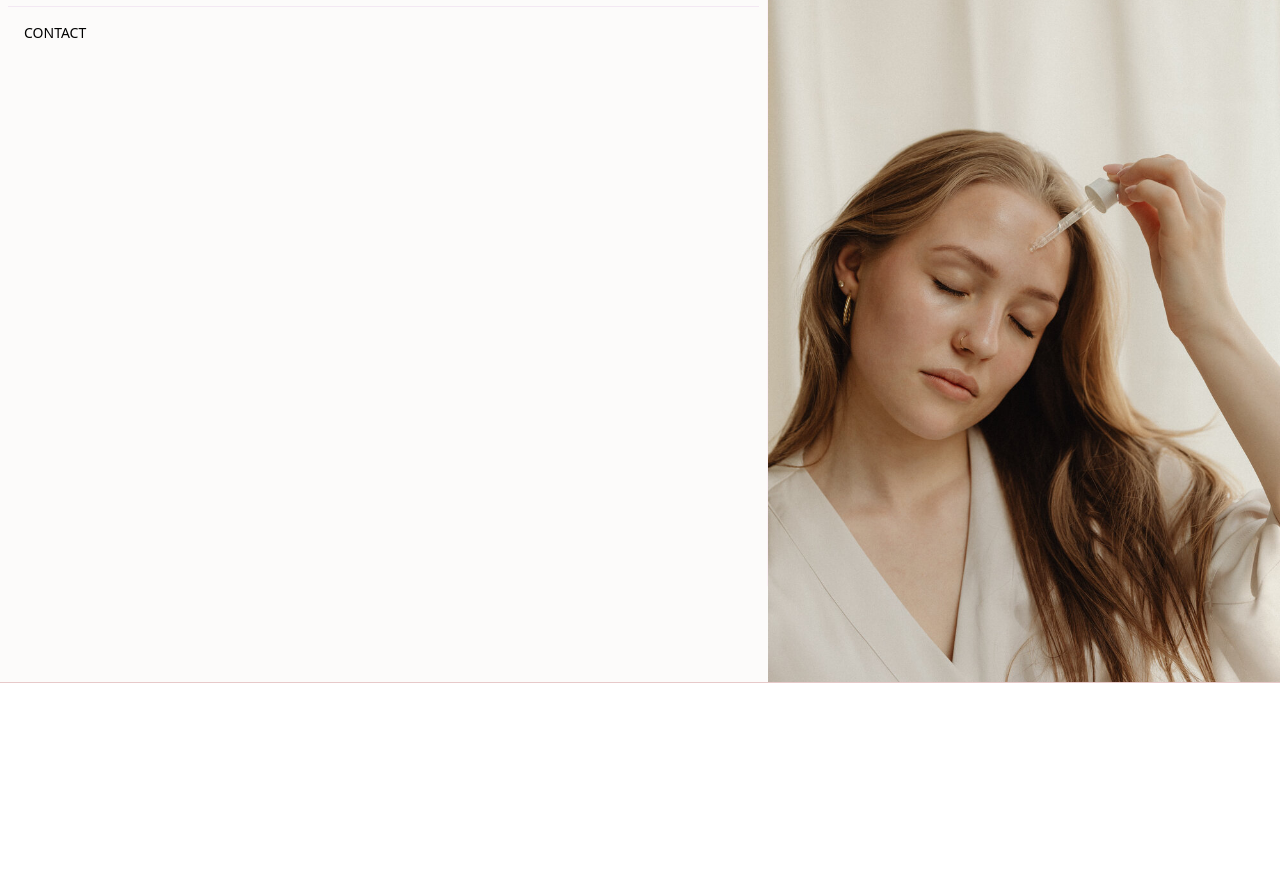
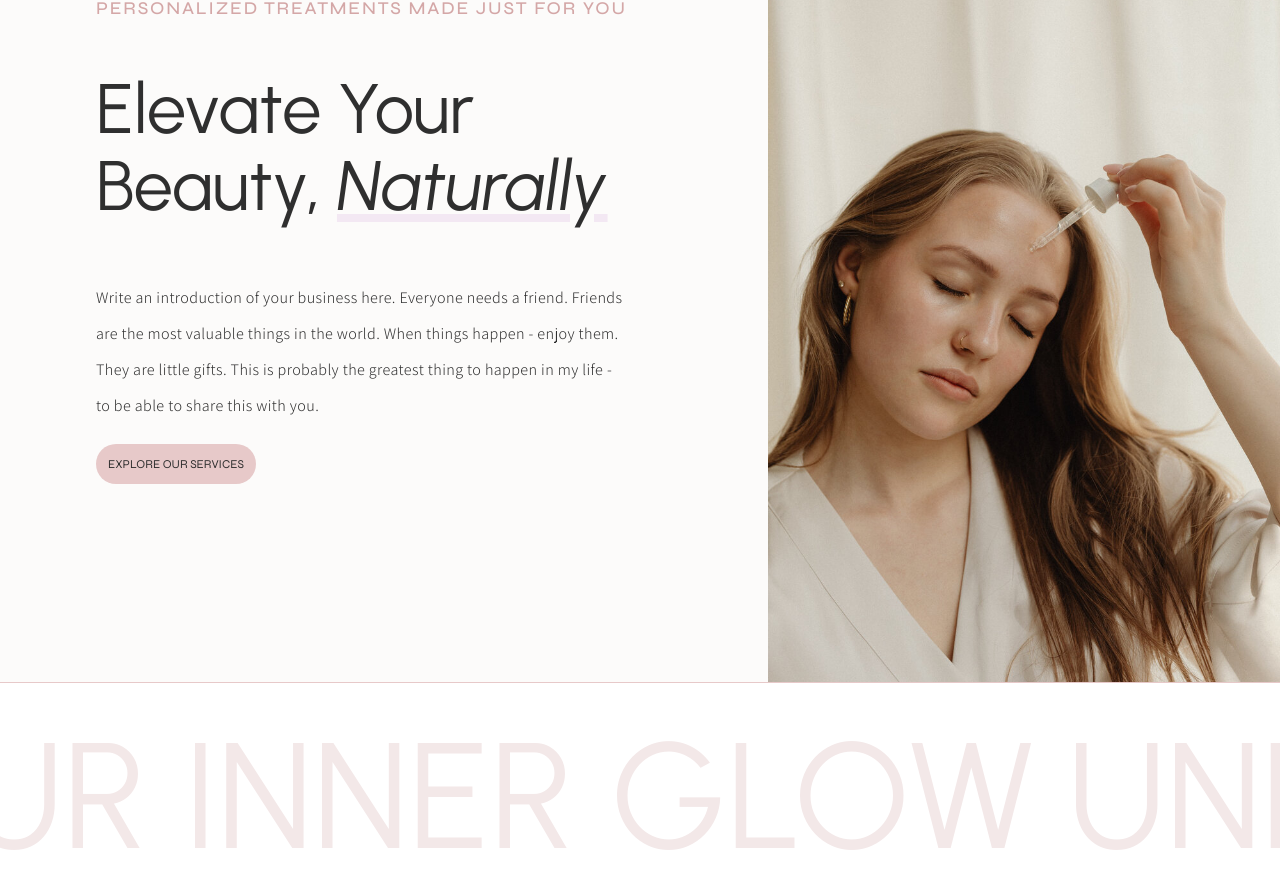
Before and after one commit to ABIGAILMOJUME/Navia-skin, a React (Vite) app: page / in a window 1280 px wide. Shown: the part 214-1102 px from the top of the page. Before the commit the page ends 897 px from the top, so only its background shows below. Built offline with nearby package versions, Linux system fonts and the light colour scheme.

Commit message:
marquee done

```diff
--- a/src/App.jsx
+++ b/src/App.jsx
@@ -1,13 +1,15 @@
 import './App.css'
 import Hero from './Components/Hero';
 import Navbar from './Components/Navbar';
+import ServiceMenu from './Components/servicesmenu';
+
 
 const App = () => {
   return (
     <>
       <Navbar/>
       <Hero/>
-
+      <ServiceMenu/>
     </>
   );
 }
--- a/src/Components/Hero.jsx
+++ b/src/Components/Hero.jsx
@@ -8,13 +8,13 @@ const Hero = () => {
             <div className='grid md:grid-cols-2 '>
               <div className='text-center md:text-left lg:text-left lg:items-start lg:ml-24 md:ml-20 items-center mx-3 order-2 md:order-1 '>
                   <h1 className='mt-12 text-xl lg:text-lg md:text-sm text-one lg:mt-20 '>PERSONALIZED TREATMENTS MADE JUST FOR YOU</h1>
-                  <h6 className='text-grey-two font-urbanist text-5xl md:text-4xl lg:text-7xl lg:py-4 font-normal tracking-normal lg:leading-small mt-4 lg:mt-8'>Elevate Your Beauty, <i className='underline decoration-pink-one md:decoration-8'>Naturally</i></h6>
+                  <h6 className='text-grey-two font-urbanist text-5xl md:text-4xl lg:text-big lg:py-4 font-normal tracking-normal lg:leading-small mt-4 lg:mt-8'>Elevate Your Beauty, <i className='underline decoration-pink-one md:decoration-8'>Naturally</i></h6>
                 <p className='text-grey-two font-assistant font-light md:text-base lg:text-base text-lg mt-6 lg:mt-10 md:leading-9 tracking-wide lg:leading-9 '>Write an introduction of your business here. Everyone needs a friend. Friends are the most valuable things in the world. When things happen - enjoy them. They are little gifts. This is probably the greatest thing to happen in my life - to be able to share this with you. </p>
                 <button className='btn-one mt-5 md:h-10 md:w-40 md:text-xs text-sm h-14 w-44 p-3 mb-3'>EXPLORE OUR SERVICES</button>
               </div>
 
               {/*hero img */}
-              <div  className='md:ml-32 order-1 md:order-2 '>
+              <div  className='flex md:ml-32 order-1 md:order-2 '>
               <img src={heroimage} alt="serum woman" />
               </div>
             </div>
--- a/src/Components/Navbar.jsx
+++ b/src/Components/Navbar.jsx
@@ -33,9 +33,9 @@ const Navbar = () => {
 
                     {/*menu for mobile */}
                 <div className="mr-3 block md:hidden" onClick={toggleMenu}>
-                    {!isMenuOPen ?<AiOutlineClose size={30}/>: <AiOutlineMenu size={30}/> }
+                    {isMenuOPen ?<AiOutlineClose size={30}/>: <AiOutlineMenu size={30}/> }
                 </div>
-                <div className={!isMenuOPen ? "fixed left-0 top-0 w-[60%] h-full border-r border-pink-50 bg-grey-one ease-out duration-500" : "fixed left-[-100%] "}>
+                <div className={isMenuOPen ? "fixed left-0 top-0 w-[60%] h-full border-r border-pink-50 bg-grey-one ease-out duration-500" : "fixed left-[-100%] "}>
                 <a href=""><img src={logo} alt="" className=" w-56 pl-1 mt-2 hover:shadow-sm"/></a>
                     <ul className="p-2">
                 <li className="p-4 transition ease-in-out delay-300 hover:text-pink-two border-b border-pink-one"><a href=""></a>ABOUT</li>
--- a/src/Components/servicesmenu.jsx
+++ b/src/Components/servicesmenu.jsx
@@ -1,9 +1,25 @@
-const serviceMenu = () => {
+const ServiceMenu = () => {
     return (
+       <>
+             <div className="relative flex overflow-x-hidden">
+  <div className=" animate-marquee whitespace-nowrap tracking-wide">
+    <span className="mx-4 text-marquee text-pink-four font-urbanist">UNLEASH YOUR INNER GLOW</span>
+    <span className="mx-4 text-marquee text-pink-four font-urbanist">UNLEASH YOUR INNER GLOW</span>
+    <span className="mx-4 text-marquee text-pink-four font-urbanist">UNLEASH YOUR INNER GLOW</span>
+    <span className="mx-4 text-marquee text-pink-four font-urbanist ">UNLEASH YOUR INNER GLOW</span>
+    <span className="mx-4 text-marquee text-pink-four font-urbanist">UNLEASH YOUR INNER GLOW</span>
+    <span className="mx-4 text-marquee text-pink-four font-urbanist">UNLEASH YOUR INNER GLOW</span>
+    <span className="mx-4 text-marquee text-pink-four font-urbanist">UNLEASH YOUR INNER GLOW</span>
+    <span className="mx-4 text-marquee text-pink-four font-urbanist">UNLEASH YOUR INNER GLOW</span>
+    <span className="mx-4 text-marquee text-pink-four font-urbanist">UNLEASH YOUR INNER GLOW</span>
+    <span className="mx-4 text-marquee text-pink-four font-urbanist">UNLEASH YOUR INNER GLOW</span>
+  </div>
+</div>
         <div>
 
         </div>
+     </>
      );
 }
 
-export default serviceMenu;
+export default ServiceMenu;
--- a/tailwind.config.js
+++ b/tailwind.config.js
@@ -10,7 +10,7 @@ export default {
         'pink-one': '#F3E8F3',
         'pink-two': '#E7C9C9',
         'pink-three':'#D4A7A7',
-        'pink-four': '##F3E8E8',
+        'pink-four': '#F3E8E8',
         'grey-one': '#FCFBFA',
         'grey-two':'#2F2F2F',
          },
@@ -24,10 +24,20 @@ export default {
         'hero':'28rem',
       },
       fontSize:{
-        'big':'4.375rem'
+        'big':'4.375rem',
+        'marquee': '9.375rem'
       },
       lineHeight:{
         'small': '1.1'
+      },
+      animation: {
+        marquee: 'marquee 120s linear infinite',
+      },
+      keyframes: {
+        marquee: {
+          '0%': { transform: 'translateX(0%)' },
+          '100%': { transform: 'translateX(-100%)' },
+        },
       },
     },
   },
```
